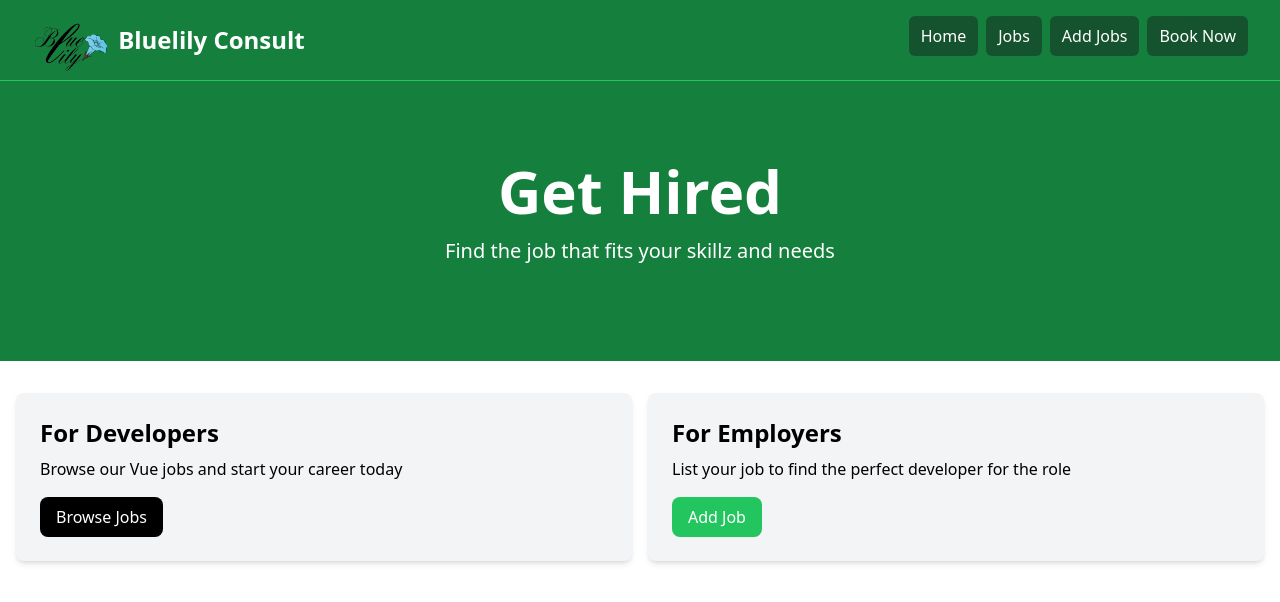
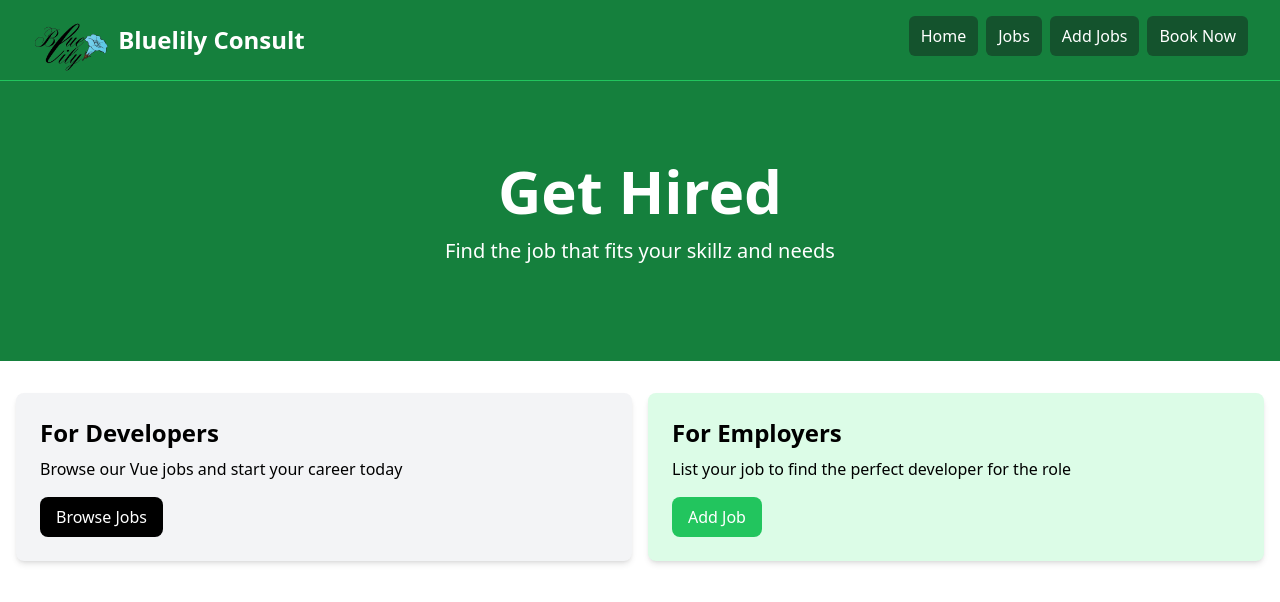
Before and after one commit to Mogle7Arkad/get-hired, a Vue app: page / in a window 1280 px wide. Shown: the top 602 px of the page. Built offline with nearby package versions, Linux system fonts and the light colour scheme.

Commit message:
pass the dynamic component bg to the second card

```diff
--- a/src/components/HomeCards.vue
+++ b/src/components/HomeCards.vue
@@ -17,7 +17,7 @@ import Card from "./Card.vue";
             Browse Jobs
           </a>
         </Card>
-        <Card>
+        <Card class="bg-green-100">
           <h2 class="text-2xl font-bold">For Employers</h2>
           <p class="mt-2 mb-4">
             List your job to find the perfect developer for the role
```
